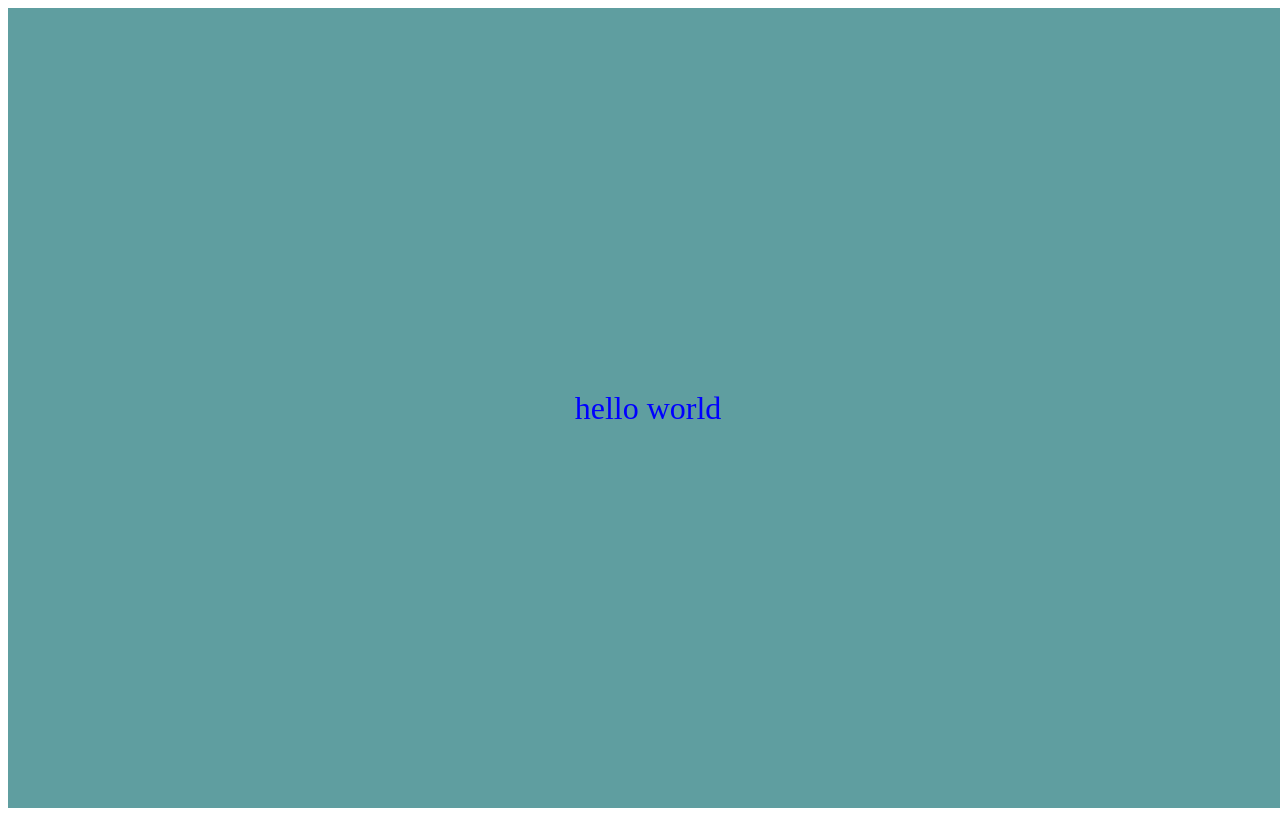
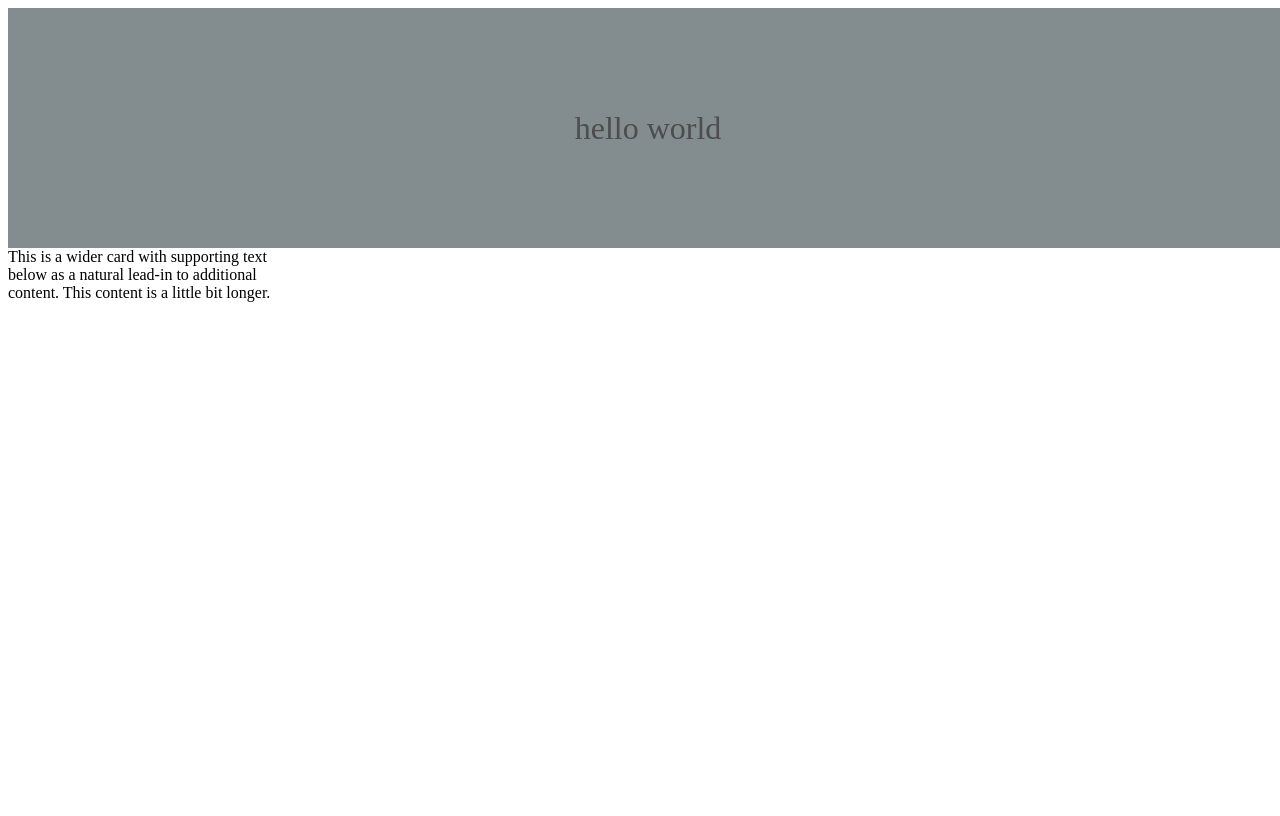
Before and after one commit to walaakkh/task, a plain HTML site: page index.html in a window 1280 px wide. Drawn offline with Linux system fonts and the light colour scheme.

Commit message:
initial commit

```diff
--- a/index.html
+++ b/index.html
@@ -1,20 +1,23 @@
 <html>
 
    <head>
-       <title>
-           walaa
-       </title>
+
        <style>
            #e{
-               color: blue;
-               background-color: cadetblue;
+               color: rgba(12, 1, 2, 0.459);
+               background-color: rgba(71, 84, 87, 0.671);
                font-size: 2em;
-               height: 100vh;
+               height: 30vh;
                width: 100vw;
                text-align: center;
                display: flex;
                flex-direction: column;
                justify-content: center;
+           }
+           #content{
+               color: black;
+               width: 22vw;
+               height:19vh;
            }
 
 
@@ -24,7 +27,13 @@
    <body>
        <div id=e>
            hello world
+       </div>
+       <div id = "content">
+        This is a wider card with supporting text below
+        as a natural lead-in to additional content.
+        This content is a little bit longer.
 
+       </div>
 
 
    </body>
```
Also changed, not shown: 1 other file.
